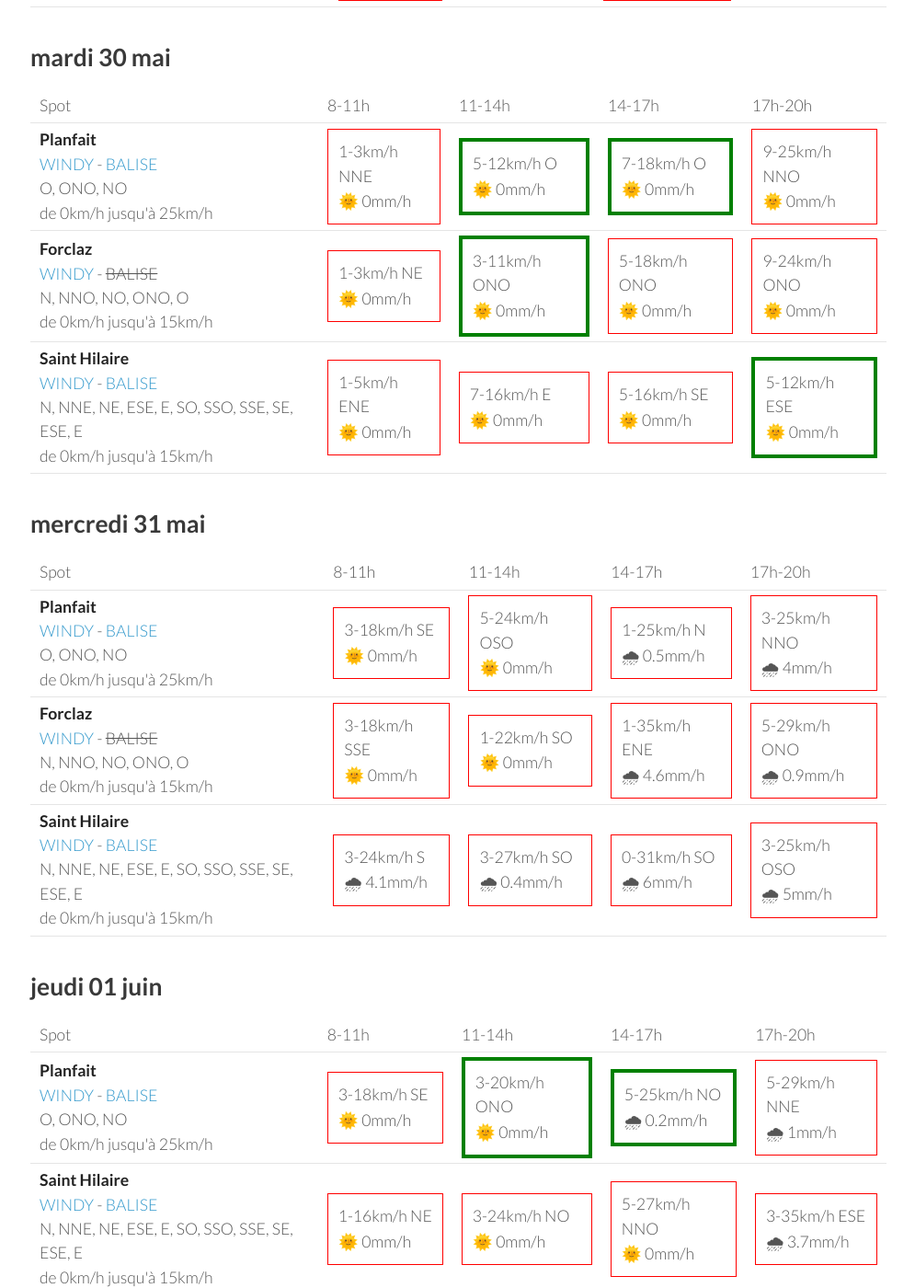
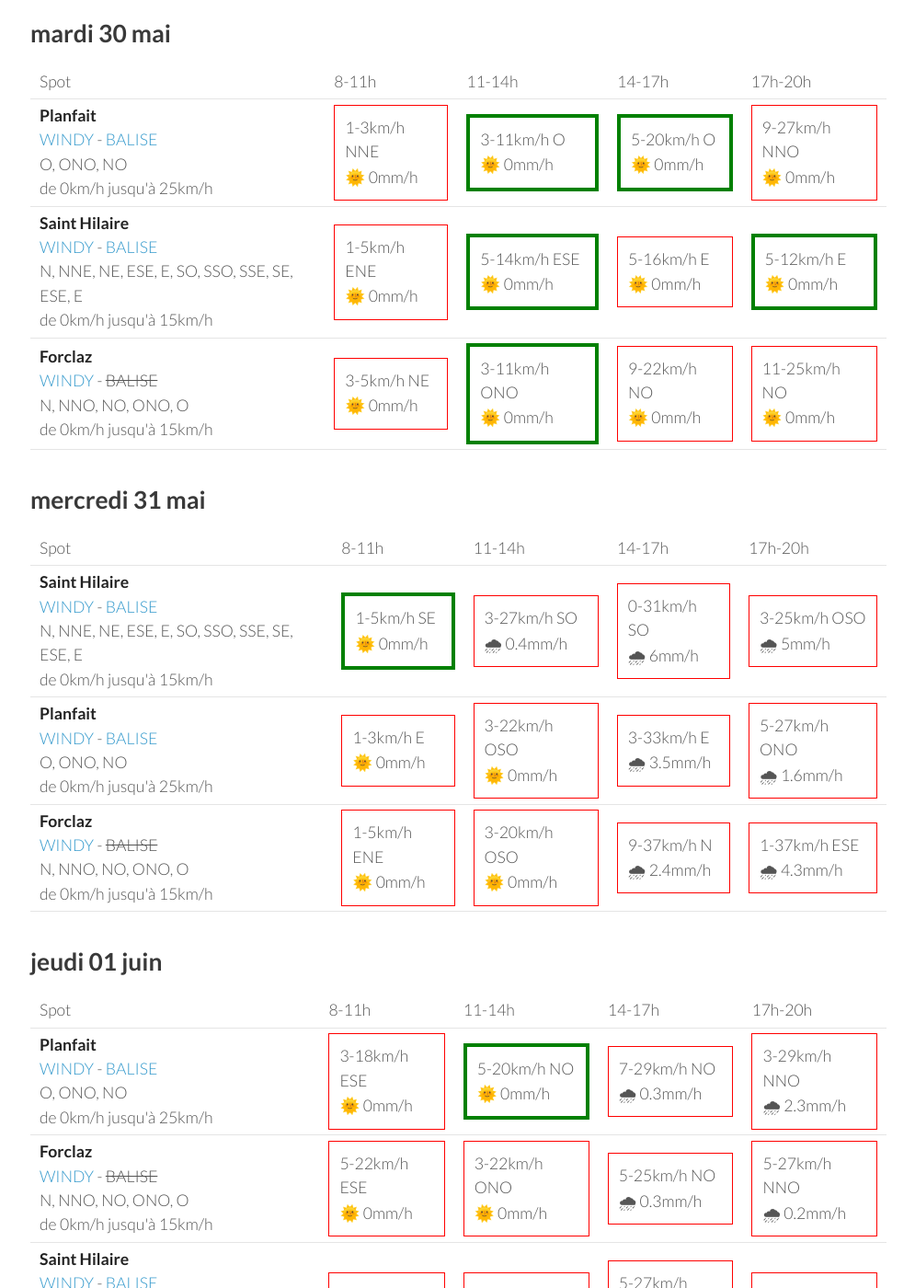
Before and after one commit to parapente-dans-le-nord/parapente-dans-le-nord.github.io, a Jekyll site: the page built from alpes_nord.markdown, in a window 1280 px wide and 1400 px high, scrolled down 735 px. Shown: the whole window at 92% size, without its empty margins (25-1020 px from the left). Built offline with Jekyll 4.4.1, drawn with Linux system fonts in a browser that asks for light colours; some of the changed text lies outside the part shown.

Commit message:
update index.markdown

```diff
--- a/alpes_nord.markdown
+++ b/alpes_nord.markdown
@@ -22,30 +22,30 @@ page mise à jour le lundi 29 mai 17:26
       <td>17h-20h</td>
     </tr>
 <tr>
+        <td><strong>Saint Hilaire</strong><br><a href="https://windy.com/45.307/5.888?45.087,5.889,9,m:eUFagkX">WINDY</a> - <span class=""><a href="http://www.balisemeteo.com/balise.php?idBalise=61">BALISE</a> </span><br> <span class="vent-favorable">N, NNE, NE, ESE, E, SO, SSO, SSE, SE, ESE, E</span><br><span class="force-vent">de 0km/h jusqu'à 15km/h</span> </td>
+
+            <td><div class="not-flyable"><p>0-0km/h NA</p><p>🌧️ 0mm/h</p></div></td>
+            <td><div class="not-flyable"><p>0-0km/h NA</p><p>🌧️ 0mm/h</p></div></td>
+            <td><div class="not-flyable"><p>0-0km/h NA</p><p>🌧️ 0mm/h</p></div></td>
+            <td><div class="not-flyable"><p>3-25km/h ESE</p><p>🌞 0mm/h</p></div></td>
+
+    </tr>
+<tr>
         <td><strong>Planfait</strong><br><a href="https://windy.com/45.853/6.223?45.415,6.223,8">WINDY</a> - <span class=""><a href="https://www.openwindmap.org/PP496">BALISE</a> </span><br> <span class="vent-favorable">O, ONO, NO</span><br><span class="force-vent">de 0km/h jusqu'à 25km/h</span> </td>
 
             <td><div class="not-flyable"><p>0-0km/h NA</p><p>🌧️ 0mm/h</p></div></td>
-            <td><div class="not-flyable"><p>3-11km/h OSO</p><p>🌞 0mm/h</p></div></td>
-            <td><div class="flyable"><p>7-20km/h O</p><p>🌞 0mm/h</p></div></td>
-            <td><div class="not-flyable"><p>7-22km/h NNO</p><p>🌞 0mm/h</p></div></td>
-
-    </tr>
-<tr>
-        <td><strong>Saint Hilaire</strong><br><a href="https://windy.com/45.307/5.888?45.087,5.889,9,m:eUFagkX">WINDY</a> - <span class=""><a href="http://www.balisemeteo.com/balise.php?idBalise=61">BALISE</a> </span><br> <span class="vent-favorable">N, NNE, NE, ESE, E, SO, SSO, SSE, SE, ESE, E</span><br><span class="force-vent">de 0km/h jusqu'à 15km/h</span> </td>
-
             <td><div class="not-flyable"><p>0-0km/h NA</p><p>🌧️ 0mm/h</p></div></td>
-            <td><div class="flyable"><p>5-14km/h SSE</p><p>🌞 0mm/h</p></div></td>
-            <td><div class="not-flyable"><p>5-16km/h E</p><p>🌞 0mm/h</p></div></td>
-            <td><div class="not-flyable"><p>3-12km/h ENE</p><p>🌞 0mm/h</p></div></td>
+            <td><div class="not-flyable"><p>0-0km/h NA</p><p>🌧️ 0mm/h</p></div></td>
+            <td><div class="not-flyable"><p>7-50km/h NNE</p><p>🌞 0mm/h</p></div></td>
 
     </tr>
 <tr>
         <td><strong>Forclaz</strong><br><a href="https://windy.com/45.814/6.247?45.375,6.246,8,m:eVwaglz">WINDY</a> - <span class="no-balise"> BALISE </span><br> <span class="vent-favorable">N, NNO, NO, ONO, O</span><br><span class="force-vent">de 0km/h jusqu'à 15km/h</span> </td>
 
             <td><div class="not-flyable"><p>0-0km/h NA</p><p>🌧️ 0mm/h</p></div></td>
-            <td><div class="flyable"><p>3-9km/h O</p><p>🌞 0mm/h</p></div></td>
-            <td><div class="not-flyable"><p>5-20km/h ONO</p><p>🌞 0mm/h</p></div></td>
-            <td><div class="not-flyable"><p>5-12km/h E</p><p>🌞 1.2mm/h</p></div></td>
+            <td><div class="not-flyable"><p>0-0km/h NA</p><p>🌧️ 0mm/h</p></div></td>
+            <td><div class="not-flyable"><p>0-0km/h NA</p><p>🌧️ 0mm/h</p></div></td>
+            <td><div class="not-flyable"><p>3-64km/h ENE</p><p>🌧 2.1mm/h</p></div></td>
 
     </tr>
 
@@ -68,19 +68,9 @@ page mise à jour le lundi 29 mai 17:26
         <td><strong>Planfait</strong><br><a href="https://windy.com/45.853/6.223?45.415,6.223,8">WINDY</a> - <span class=""><a href="https://www.openwindmap.org/PP496">BALISE</a> </span><br> <span class="vent-favorable">O, ONO, NO</span><br><span class="force-vent">de 0km/h jusqu'à 25km/h</span> </td>
 
             <td><div class="not-flyable"><p>1-3km/h NNE</p><p>🌞 0mm/h</p></div></td>
-            <td><div class="flyable"><p>5-12km/h O</p><p>🌞 0mm/h</p></div></td>
-            <td><div class="flyable"><p>7-18km/h O</p><p>🌞 0mm/h</p></div></td>
-            <td><div class="not-flyable"><p>9-25km/h NNO</p><p>🌞 0mm/h</p></div></td>
-
-
-    </tr>
-<tr>
-        <td><strong>Forclaz</strong><br><a href="https://windy.com/45.814/6.247?45.375,6.246,8,m:eVwaglz">WINDY</a> - <span class="no-balise"> BALISE </span><br> <span class="vent-favorable">N, NNO, NO, ONO, O</span><br><span class="force-vent">de 0km/h jusqu'à 15km/h</span> </td>
-
-            <td><div class="not-flyable"><p>1-3km/h NE</p><p>🌞 0mm/h</p></div></td>
-            <td><div class="flyable"><p>3-11km/h ONO</p><p>🌞 0mm/h</p></div></td>
-            <td><div class="not-flyable"><p>5-18km/h ONO</p><p>🌞 0mm/h</p></div></td>
-            <td><div class="not-flyable"><p>9-24km/h ONO</p><p>🌞 0mm/h</p></div></td>
+            <td><div class="flyable"><p>3-11km/h O</p><p>🌞 0mm/h</p></div></td>
+            <td><div class="flyable"><p>5-20km/h O</p><p>🌞 0mm/h</p></div></td>
+            <td><div class="not-flyable"><p>9-27km/h NNO</p><p>🌞 0mm/h</p></div></td>
 
 
     </tr>
@@ -88,9 +78,19 @@ page mise à jour le lundi 29 mai 17:26
         <td><strong>Saint Hilaire</strong><br><a href="https://windy.com/45.307/5.888?45.087,5.889,9,m:eUFagkX">WINDY</a> - <span class=""><a href="http://www.balisemeteo.com/balise.php?idBalise=61">BALISE</a> </span><br> <span class="vent-favorable">N, NNE, NE, ESE, E, SO, SSO, SSE, SE, ESE, E</span><br><span class="force-vent">de 0km/h jusqu'à 15km/h</span> </td>
 
             <td><div class="not-flyable"><p>1-5km/h ENE</p><p>🌞 0mm/h</p></div></td>
-            <td><div class="not-flyable"><p>7-16km/h E</p><p>🌞 0mm/h</p></div></td>
-            <td><div class="not-flyable"><p>5-16km/h SE</p><p>🌞 0mm/h</p></div></td>
-            <td><div class="flyable"><p>5-12km/h ESE</p><p>🌞 0mm/h</p></div></td>
+            <td><div class="flyable"><p>5-14km/h ESE</p><p>🌞 0mm/h</p></div></td>
+            <td><div class="not-flyable"><p>5-16km/h E</p><p>🌞 0mm/h</p></div></td>
+            <td><div class="flyable"><p>5-12km/h E</p><p>🌞 0mm/h</p></div></td>
+
+
+    </tr>
+<tr>
+        <td><strong>Forclaz</strong><br><a href="https://windy.com/45.814/6.247?45.375,6.246,8,m:eVwaglz">WINDY</a> - <span class="no-balise"> BALISE </span><br> <span class="vent-favorable">N, NNO, NO, ONO, O</span><br><span class="force-vent">de 0km/h jusqu'à 15km/h</span> </td>
+
+            <td><div class="not-flyable"><p>3-5km/h NE</p><p>🌞 0mm/h</p></div></td>
+            <td><div class="flyable"><p>3-11km/h ONO</p><p>🌞 0mm/h</p></div></td>
+            <td><div class="not-flyable"><p>9-22km/h NO</p><p>🌞 0mm/h</p></div></td>
+            <td><div class="not-flyable"><p>11-25km/h NO</p><p>🌞 0mm/h</p></div></td>
 
 
     </tr>
@@ -111,32 +111,32 @@ page mise à jour le lundi 29 mai 17:26
       <td>17h-20h</td>
     </tr>
 <tr>
+        <td><strong>Saint Hilaire</strong><br><a href="https://windy.com/45.307/5.888?45.087,5.889,9,m:eUFagkX">WINDY</a> - <span class=""><a href="http://www.balisemeteo.com/balise.php?idBalise=61">BALISE</a> </span><br> <span class="vent-favorable">N, NNE, NE, ESE, E, SO, SSO, SSE, SE, ESE, E</span><br><span class="force-vent">de 0km/h jusqu'à 15km/h</span> </td>
+
+            <td><div class="flyable"><p>1-5km/h SE</p><p>🌞 0mm/h</p></div></td>
+            <td><div class="not-flyable"><p>3-27km/h SO</p><p>🌧 0.4mm/h</p></div></td>
+            <td><div class="not-flyable"><p>0-31km/h SO</p><p>🌧 6mm/h</p></div></td>
+            <td><div class="not-flyable"><p>3-25km/h OSO</p><p>🌧 5mm/h</p></div></td>
+
+
+    </tr>
+<tr>
         <td><strong>Planfait</strong><br><a href="https://windy.com/45.853/6.223?45.415,6.223,8">WINDY</a> - <span class=""><a href="https://www.openwindmap.org/PP496">BALISE</a> </span><br> <span class="vent-favorable">O, ONO, NO</span><br><span class="force-vent">de 0km/h jusqu'à 25km/h</span> </td>
 
-            <td><div class="not-flyable"><p>3-18km/h SE</p><p>🌞 0mm/h</p></div></td>
-            <td><div class="not-flyable"><p>5-24km/h OSO</p><p>🌞 0mm/h</p></div></td>
-            <td><div class="not-flyable"><p>1-25km/h N</p><p>🌧 0.5mm/h</p></div></td>
-            <td><div class="not-flyable"><p>3-25km/h NNO</p><p>🌧 4mm/h</p></div></td>
+            <td><div class="not-flyable"><p>1-3km/h E</p><p>🌞 0mm/h</p></div></td>
+            <td><div class="not-flyable"><p>3-22km/h OSO</p><p>🌞 0mm/h</p></div></td>
+            <td><div class="not-flyable"><p>3-33km/h E</p><p>🌧 3.5mm/h</p></div></td>
+            <td><div class="not-flyable"><p>5-27km/h ONO</p><p>🌧 1.6mm/h</p></div></td>
 
 
     </tr>
 <tr>
         <td><strong>Forclaz</strong><br><a href="https://windy.com/45.814/6.247?45.375,6.246,8,m:eVwaglz">WINDY</a> - <span class="no-balise"> BALISE </span><br> <span class="vent-favorable">N, NNO, NO, ONO, O</span><br><span class="force-vent">de 0km/h jusqu'à 15km/h</span> </td>
 
-            <td><div class="not-flyable"><p>3-18km/h SSE</p><p>🌞 0mm/h</p></div></td>
-            <td><div class="not-flyable"><p>1-22km/h SO</p><p>🌞 0mm/h</p></div></td>
-            <td><div class="not-flyable"><p>1-35km/h ENE</p><p>🌧 4.6mm/h</p></div></td>
-            <td><div class="not-flyable"><p>5-29km/h ONO</p><p>🌧 0.9mm/h</p></div></td>
-
-
-    </tr>
-<tr>
-        <td><strong>Saint Hilaire</strong><br><a href="https://windy.com/45.307/5.888?45.087,5.889,9,m:eUFagkX">WINDY</a> - <span class=""><a href="http://www.balisemeteo.com/balise.php?idBalise=61">BALISE</a> </span><br> <span class="vent-favorable">N, NNE, NE, ESE, E, SO, SSO, SSE, SE, ESE, E</span><br><span class="force-vent">de 0km/h jusqu'à 15km/h</span> </td>
-
-            <td><div class="not-flyable"><p>3-24km/h S</p><p>🌧 4.1mm/h</p></div></td>
-            <td><div class="not-flyable"><p>3-27km/h SO</p><p>🌧 0.4mm/h</p></div></td>
-            <td><div class="not-flyable"><p>0-31km/h SO</p><p>🌧 6mm/h</p></div></td>
-            <td><div class="not-flyable"><p>3-25km/h OSO</p><p>🌧 5mm/h</p></div></td>
+            <td><div class="not-flyable"><p>1-5km/h ENE</p><p>🌞 0mm/h</p></div></td>
+            <td><div class="not-flyable"><p>3-20km/h OSO</p><p>🌞 0mm/h</p></div></td>
+            <td><div class="not-flyable"><p>9-37km/h N</p><p>🌧 2.4mm/h</p></div></td>
+            <td><div class="not-flyable"><p>1-37km/h ESE</p><p>🌧 4.3mm/h</p></div></td>
 
 
     </tr>
@@ -159,10 +159,20 @@ page mise à jour le lundi 29 mai 17:26
 <tr>
         <td><strong>Planfait</strong><br><a href="https://windy.com/45.853/6.223?45.415,6.223,8">WINDY</a> - <span class=""><a href="https://www.openwindmap.org/PP496">BALISE</a> </span><br> <span class="vent-favorable">O, ONO, NO</span><br><span class="force-vent">de 0km/h jusqu'à 25km/h</span> </td>
 
-            <td><div class="not-flyable"><p>3-18km/h SE</p><p>🌞 0mm/h</p></div></td>
-            <td><div class="flyable"><p>3-20km/h ONO</p><p>🌞 0mm/h</p></div></td>
-            <td><div class="flyable"><p>5-25km/h NO</p><p>🌧 0.2mm/h</p></div></td>
-            <td><div class="not-flyable"><p>5-29km/h NNE</p><p>🌧 1mm/h</p></div></td>
+            <td><div class="not-flyable"><p>3-18km/h ESE</p><p>🌞 0mm/h</p></div></td>
+            <td><div class="flyable"><p>5-20km/h NO</p><p>🌞 0mm/h</p></div></td>
+            <td><div class="not-flyable"><p>7-29km/h NO</p><p>🌧 0.3mm/h</p></div></td>
+            <td><div class="not-flyable"><p>3-29km/h NNO</p><p>🌧 2.3mm/h</p></div></td>
+
+
+    </tr>
+<tr>
+        <td><strong>Forclaz</strong><br><a href="https://windy.com/45.814/6.247?45.375,6.246,8,m:eVwaglz">WINDY</a> - <span class="no-balise"> BALISE </span><br> <span class="vent-favorable">N, NNO, NO, ONO, O</span><br><span class="force-vent">de 0km/h jusqu'à 15km/h</span> </td>
+
+            <td><div class="not-flyable"><p>5-22km/h ESE</p><p>🌞 0mm/h</p></div></td>
+            <td><div class="not-flyable"><p>3-22km/h ONO</p><p>🌞 0mm/h</p></div></td>
+            <td><div class="not-flyable"><p>5-25km/h NO</p><p>🌧 0.3mm/h</p></div></td>
+            <td><div class="not-flyable"><p>5-27km/h NNO</p><p>🌧 0.2mm/h</p></div></td>
 
 
     </tr>
@@ -173,16 +183,6 @@ page mise à jour le lundi 29 mai 17:26
             <td><div class="not-flyable"><p>3-24km/h NO</p><p>🌞 0mm/h</p></div></td>
             <td><div class="not-flyable"><p>5-27km/h NNO</p><p>🌞 0mm/h</p></div></td>
             <td><div class="not-flyable"><p>3-35km/h ESE</p><p>🌧 3.7mm/h</p></div></td>
-
-
-    </tr>
-<tr>
-        <td><strong>Forclaz</strong><br><a href="https://windy.com/45.814/6.247?45.375,6.246,8,m:eVwaglz">WINDY</a> - <span class="no-balise"> BALISE </span><br> <span class="vent-favorable">N, NNO, NO, ONO, O</span><br><span class="force-vent">de 0km/h jusqu'à 15km/h</span> </td>
-
-            <td><div class="not-flyable"><p>5-20km/h ESE</p><p>🌞 0mm/h</p></div></td>
-            <td><div class="not-flyable"><p>3-20km/h ONO</p><p>🌞 0mm/h</p></div></td>
-            <td><div class="not-flyable"><p>7-29km/h NO</p><p>🌧 0.3mm/h</p></div></td>
-            <td><div class="not-flyable"><p>3-29km/h NO</p><p>🌧 2.5mm/h</p></div></td>
 
 
     </tr>
@@ -215,10 +215,10 @@ page mise à jour le lundi 29 mai 17:26
 <tr>
         <td><strong>Forclaz</strong><br><a href="https://windy.com/45.814/6.247?45.375,6.246,8,m:eVwaglz">WINDY</a> - <span class="no-balise"> BALISE </span><br> <span class="vent-favorable">N, NNO, NO, ONO, O</span><br><span class="force-vent">de 0km/h jusqu'à 15km/h</span> </td>
 
-            <td><div class="not-flyable"><p>3-14km/h ESE</p><p>🌞 0mm/h</p></div></td>
-            <td><div class="not-flyable"><p>3-18km/h NO</p><p>🌞 0mm/h</p></div></td>
-            <td><div class="not-flyable"><p>5-27km/h ONO</p><p>🌞 0mm/h</p></div></td>
-            <td><div class="not-flyable"><p>3-29km/h ESE</p><p>🌧 2.2mm/h</p></div></td>
+            <td><div class="not-flyable"><p>3-14km/h SE</p><p>🌞 0mm/h</p></div></td>
+            <td><div class="not-flyable"><p>3-18km/h ONO</p><p>🌞 0mm/h</p></div></td>
+            <td><div class="not-flyable"><p>1-24km/h ONO</p><p>🌧 0.7mm/h</p></div></td>
+            <td><div class="not-flyable"><p>3-22km/h SSE</p><p>🌧 1.1mm/h</p></div></td>
 
 
     </tr>
@@ -253,7 +253,7 @@ page mise à jour le lundi 29 mai 17:26
 
             <td><div class="not-flyable"><p>3-16km/h ESE</p><p>🌞 0mm/h</p></div></td>
             <td><div class="flyable"><p>1-18km/h ONO</p><p>🌧 0.3mm/h</p></div></td>
-            <td><div class="not-flyable"><p>1-22km/h S</p><p>🌧 1.2mm/h</p></div></td>
+            <td><div class="not-flyable"><p>1-22km/h S</p><p>🌧 1.1mm/h</p></div></td>
             <td><div class="not-flyable"><p>1-20km/h E</p><p>🌧 1.1mm/h</p></div></td>
 
 
@@ -271,10 +271,10 @@ page mise à jour le lundi 29 mai 17:26
 <tr>
         <td><strong>Forclaz</strong><br><a href="https://windy.com/45.814/6.247?45.375,6.246,8,m:eVwaglz">WINDY</a> - <span class="no-balise"> BALISE </span><br> <span class="vent-favorable">N, NNO, NO, ONO, O</span><br><span class="force-vent">de 0km/h jusqu'à 15km/h</span> </td>
 
-            <td><div class="not-flyable"><p>3-16km/h ESE</p><p>🌞 0mm/h</p></div></td>
-            <td><div class="not-flyable"><p>1-16km/h NO</p><p>🌧 0.3mm/h</p></div></td>
-            <td><div class="not-flyable"><p>3-22km/h SSE</p><p>🌧 1.4mm/h</p></div></td>
-            <td><div class="not-flyable"><p>1-22km/h ENE</p><p>🌧 0.9mm/h</p></div></td>
+            <td><div class="not-flyable"><p>3-18km/h SE</p><p>🌞 0mm/h</p></div></td>
+            <td><div class="not-flyable"><p>1-16km/h O</p><p>🌞 0mm/h</p></div></td>
+            <td><div class="not-flyable"><p>7-31km/h NO</p><p>🌧 0.3mm/h</p></div></td>
+            <td><div class="not-flyable"><p>3-29km/h SSO</p><p>🌧 1.9mm/h</p></div></td>
 
 
     </tr>
```
Also changed, not shown: other parts of alpes_nord.markdown (+1 -1 lines).
